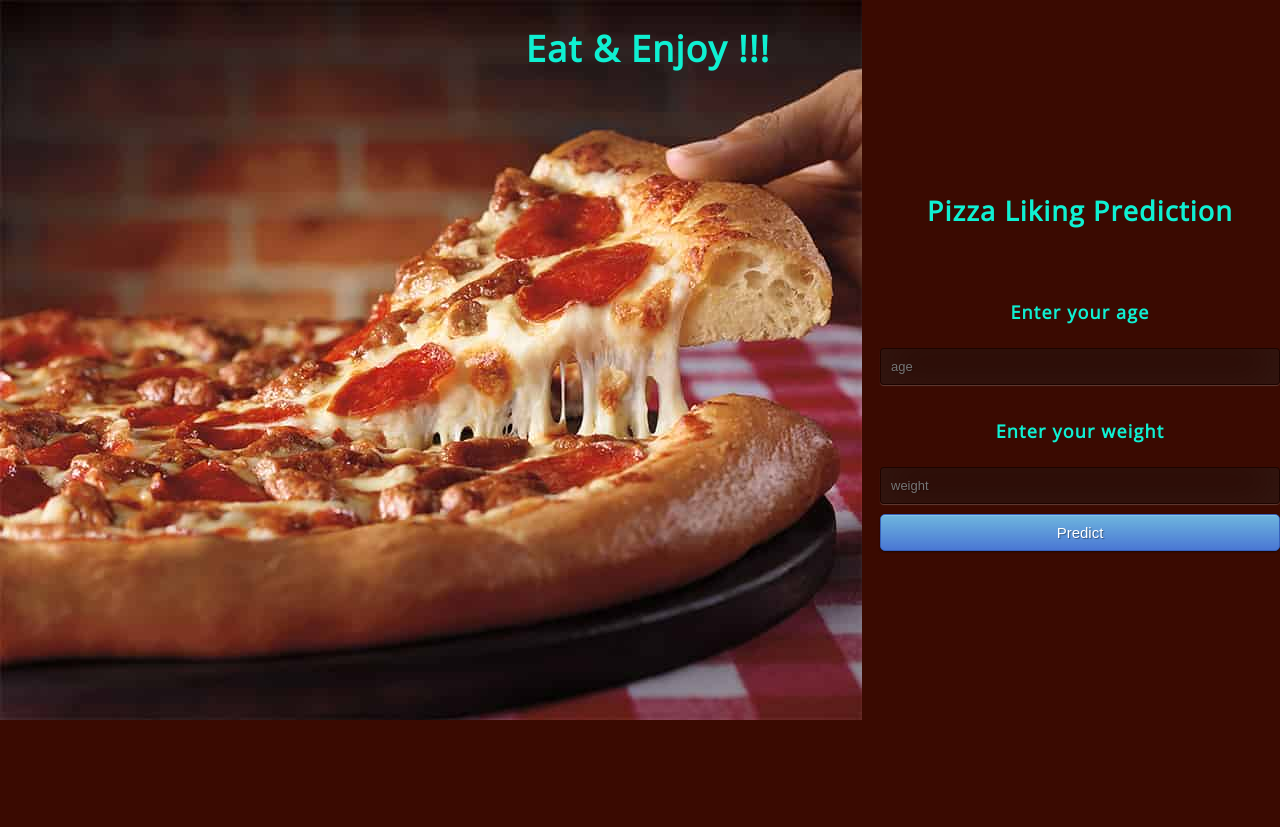
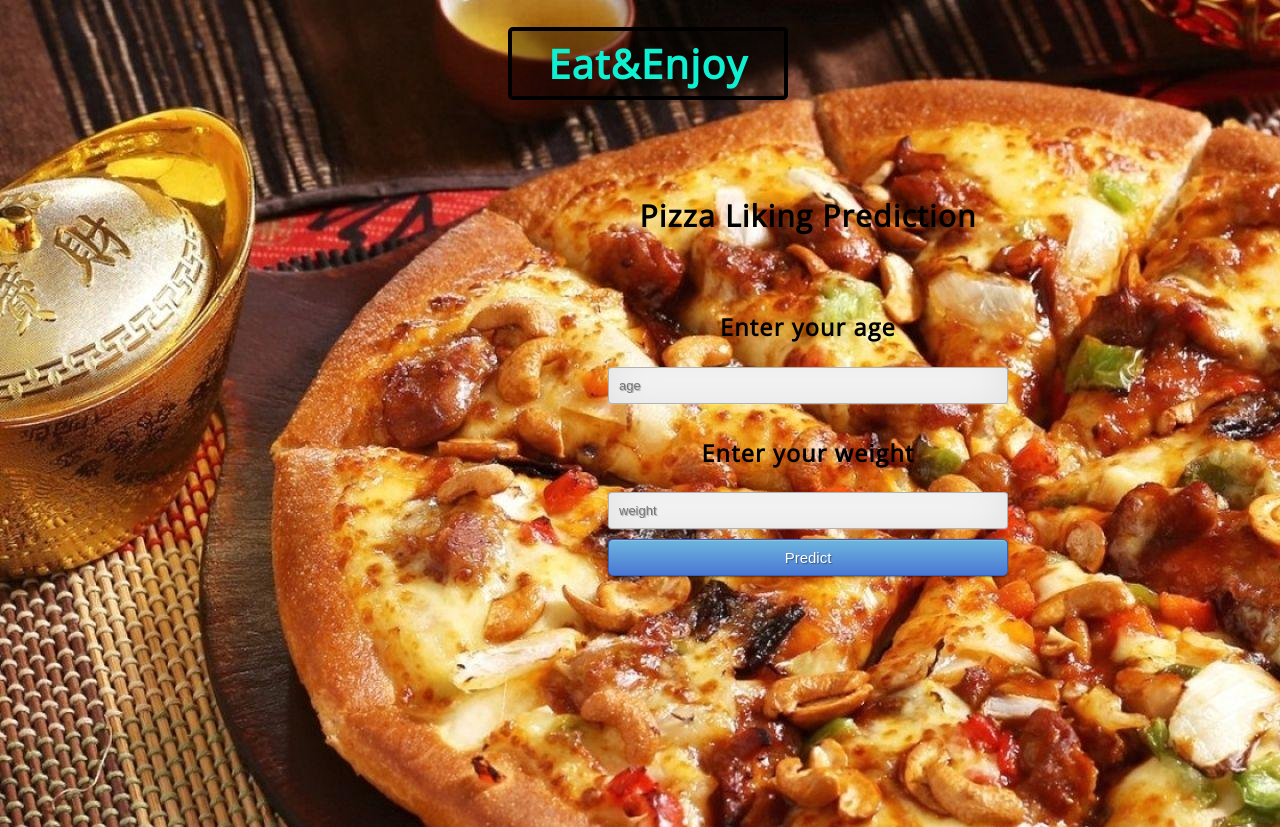
Before and after one commit to Maneeshpraveen/final, a Flask app: page /pizza in a window 1280 px wide. Before the commit the page ends 720 px from the top, so only its background shows below. Run offline with Flask 2, Linux system fonts and the light colour scheme; parts of the project's set-up code (start-up, migrations or seed data) failed here and were passed over.

Commit message:
update code

```diff
--- a/static/css/stylef.css
+++ b/static/css/stylef.css
@@ -21,15 +21,17 @@ body {
     height:100%;
     font-family: 'Open Sans', sans-serif;
     background-image: url("fuel.jpg");
+	background-size: center;
     background-repeat: no-repeat;
     background-attachment: fixed;
     background-position: center;
     background-color: #3a0a01;
-    color: #0ff0d2;
+    color: white;
     font-size: 18px;
     text-align:center;
     letter-spacing:1.2px;
 }
+
 .login {
 	position: absolute;
 	top: 40%;
--- a/static/css/styleindex.css
+++ b/static/css/styleindex.css
@@ -18,7 +18,7 @@ body {
 	height:100%;
 	font-family: 'Open Sans', sans-serif;
 	background:  #3a0a01;
-	color: #0ff0d2;
+	color: white;
 	font-size: 18px;
 	text-align:center;
 	letter-spacing:1.2px;
@@ -29,6 +29,9 @@ body {
 	background: -webkit-radial-gradient(0% 100%, ellipse cover, rgba(104,128,138,.4) 10%,rgba(138,114,76,0) 40%), linear-gradient(to bottom,  rgba(57,173,219,.25) 0%,rgba(42,60,87,.4) 100%), linear-gradient(135deg,  #670d10 0%,#092756 100%);
 	filter: progid:DXImageTransform.Microsoft.gradient( startColorstr='#3E1D6D', endColorstr='#092756',GradientType=1 );
 
+}
+body {
+	background-image: url("image.webp");
 }
 .login {
 	position: absolute;
--- a/static/css/stylep.css
+++ b/static/css/stylep.css
@@ -24,8 +24,8 @@ body {
     background-image: url("pizza.jpg");
     background-repeat: no-repeat;
     background-color: #3a0a01;
-    color: #0ff0d2;
-    font-size: 18px;
+    color: black;
+    font-size: 20px;
     text-align:center;
     letter-spacing:1.2px;
 }
@@ -35,7 +35,7 @@ body {
 	margin: -150px 0 0 -150px;
 	width:400px;
 	height:400px;
-    right: 0;
+    margin-left: 600px;
 }
 
 .login h1 { color: #fff; text-shadow: 0 0 10px rgba(0,0,0,0.3); letter-spacing:1px; text-align:center; }
@@ -43,7 +43,7 @@ body {
 input {
 	width: 100%;
 	margin-bottom: 10px;
-	background: rgba(0,0,0,0.3);
+	background: white;
 	border: none;
 	outline: none;
 	padding: 10px;
--- a/templates/index.html
+++ b/templates/index.html
@@ -10,7 +10,7 @@
   <title>Prediction</title>
 </head>
 <body>
-    <h1>KNOW IT !!!</h1>
+    <h1 style="margin-left:100px">KNOW IT !!!</h1>
     <div class="login">
         <h2>Select the dataset to continue</h2>
         <br>
--- a/templates/resultp.html
+++ b/templates/resultp.html
@@ -11,15 +11,27 @@
 </head>
 
 <body>
-    <h1>Eat & Enjoy !!!</h1>
+    <h1 style="font-size:40px;
+       text-align:center;
+        background-color:rgba(0,0,0,0.3);
+         border:4px solid black;
+         margin-left:500px;
+        margin-right:500px;
+       border-radius:5px;
+      color:#0ff0d2;
+     margin-bottom:10px;
+	 padding:5px;"
+
+  class="header1"><b>Eat&Enjoy</b></h1>
+
     <div class="login">
-        <h2>Pizza Liking Prediction</h2>
+        <h2><b>Pizza Liking Prediction</b></h2>
         <br>
         <form action="{{ url_for('pizza')}}" method="POST">
-            <h4>Enter your age</h4>
+            <h3><b>Enter your age</b></h3>
             <input type="text" name="age" placeholder="age" required="required"/>
             <br>
-            <h4>Enter your weight</h4>
+            <h3><b>Enter your weight</b></h3>
             <input type="text" name="weight" placeholder="weight" required="required"/>
             <br>
             <button type="submit" class="btn btn-primary btn-block btn-large">Predict</button>
```
Also changed, not shown: templates/resultf.html (+33 -3 lines), static/css/fuel.jpg, static/css/image.webp (added), static/css/pizza.jpg.
